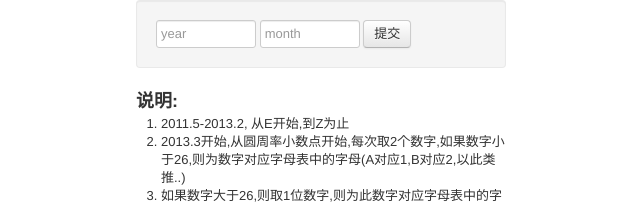
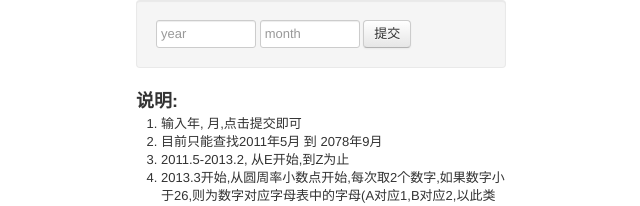
Before and after one commit to lyuehh/js-functions, a plain HTML site: page nickname/index.html in a window 1280 px wide. Shown: the top 206 px of the page, without its empty margins (349-989 px from the left). Drawn offline with Linux system fonts and the light colour scheme.

Commit message:
update info

```diff
--- a/nickname/index.html
+++ b/nickname/index.html
@@ -21,6 +21,8 @@
   <div class="row span4 offset4">
     <h3>说明:</h3>
     <ol>
+      <li>输入年, 月,点击提交即可</li>
+      <li>目前只能查找2011年5月 到 2078年9月</li>
       <li>2011.5-2013.2, 从E开始,到Z为止</li>
       <li>2013.3开始,从圆周率小数点开始,每次取2个数字,如果数字小于26,则为数字对应字母表中的字母(A对应1,B对应2,以此类推..)</li>
       <li>如果数字大于26,则取1位数字,则为此数字对应字母表中的字母</li>
```
